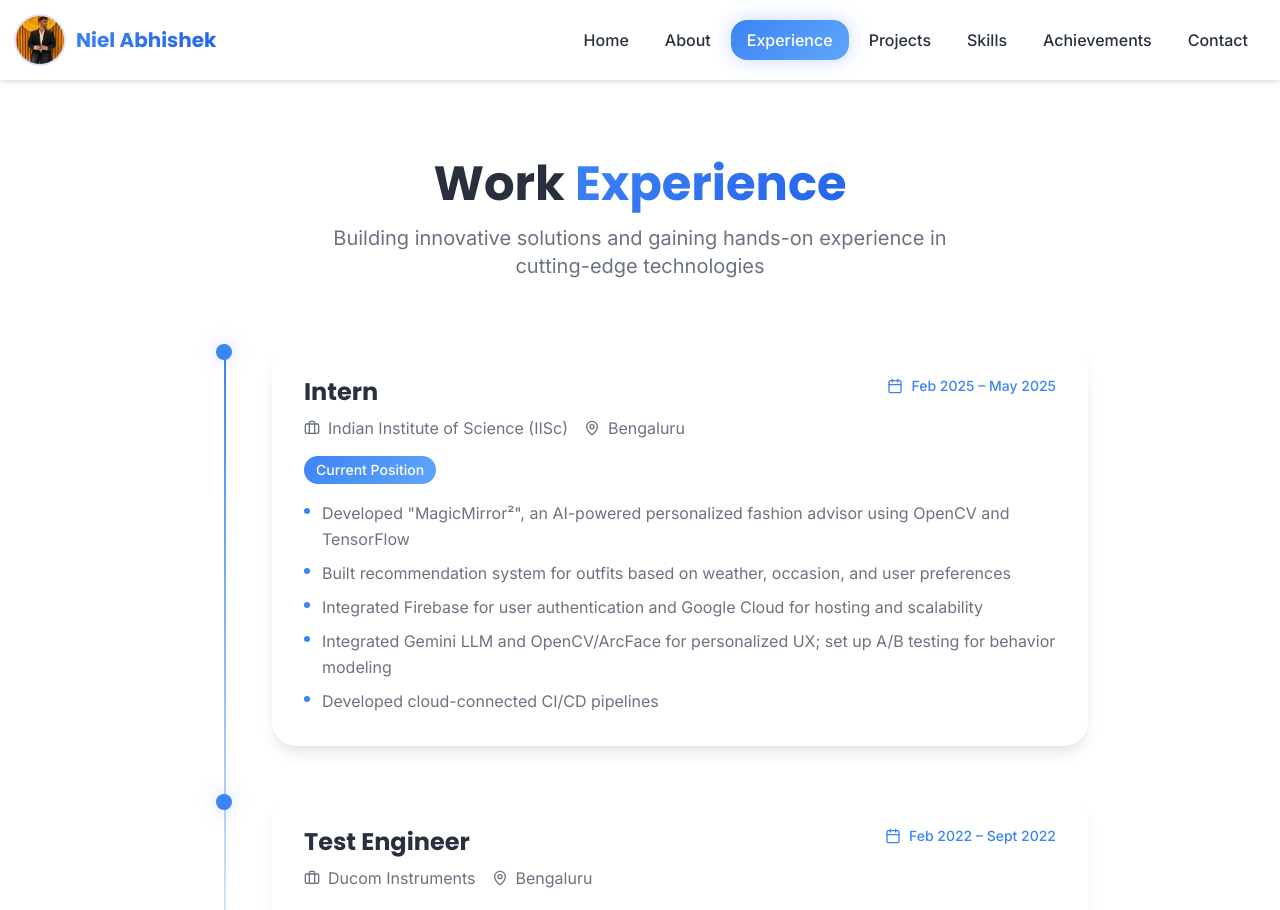
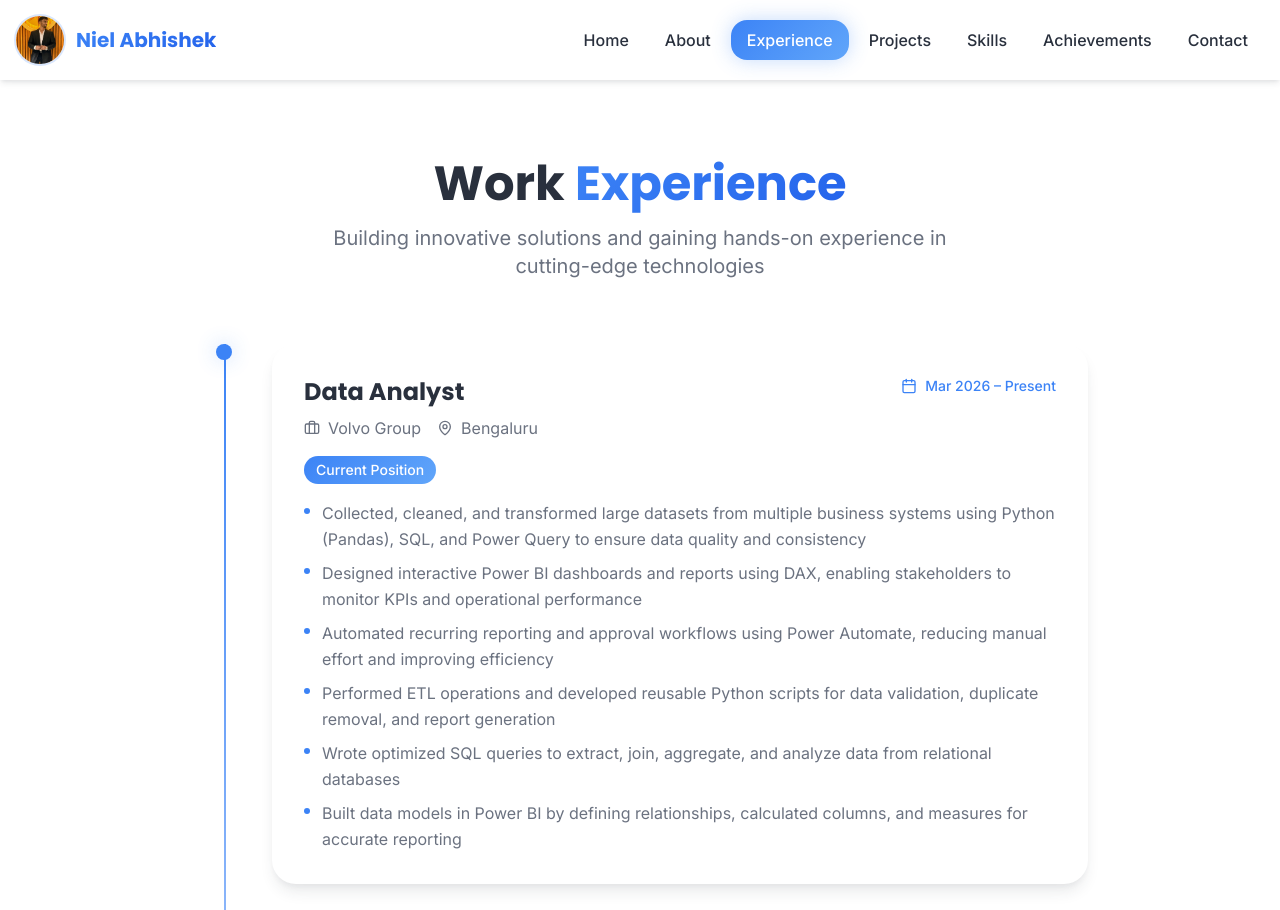
Before and after one commit to Nieldave/NielDave360, a React (Vite) app: page /experience in a window 1280 px wide. Shown: the top 910 px of the page. Built offline with nearby package versions, Linux system fonts and the light colour scheme; the HTML template or start-up script is replaced by a standard one.

Commit message:
Updated Experience

```diff
--- a/src/pages/Experience.tsx
+++ b/src/pages/Experience.tsx
@@ -3,18 +3,34 @@ import { Calendar, MapPin, Briefcase } from 'lucide-react';
 const Experience = () => {
   const experiences = [
     {
-      title: 'Intern',
+      title: 'Data Analyst',
+      company: 'Volvo Group',
+      location: 'Bengaluru',
+      duration: 'Mar 2026 – Present',
+      description: [
+        'Collected, cleaned, and transformed large datasets from multiple business systems using Python (Pandas), SQL, and Power Query to ensure data quality and consistency',
+        'Designed interactive Power BI dashboards and reports using DAX, enabling stakeholders to monitor KPIs and operational performance',
+        'Automated recurring reporting and approval workflows using Power Automate, reducing manual effort and improving efficiency',
+        'Performed ETL operations and developed reusable Python scripts for data validation, duplicate removal, and report generation',
+        'Wrote optimized SQL queries to extract, join, aggregate, and analyze data from relational databases',
+        'Built data models in Power BI by defining relationships, calculated columns, and measures for accurate reporting',
+      ],
+      current: true,
+    },
+    {
+      title: 'Software Engineering Intern',
       company: 'Indian Institute of Science (IISc)',
       location: 'Bengaluru',
       duration: 'Feb 2025 – May 2025',
       description: [
-        'Developed "MagicMirror²", an AI-powered personalized fashion advisor using OpenCV and TensorFlow',
-        'Built recommendation system for outfits based on weather, occasion, and user preferences',
-        'Integrated Firebase for user authentication and Google Cloud for hosting and scalability',
-        'Integrated Gemini LLM and OpenCV/ArcFace for personalized UX; set up A/B testing for behavior modeling',
-        'Developed cloud-connected CI/CD pipelines',
+        'Developed cloud-enabled backend services for the MagicMirror² Digital Wardrobe using Flask, Firebase Firestore, and Firebase Storage',
+        'Designed a scalable NoSQL database architecture supporting personalized wardrobe management for multiple users and family profiles',
+        'Built REST APIs and WebSocket communication for real-time synchronization between backend services and the React frontend',
+        'Integrated cloud storage, image preprocessing (OpenCV, rembg), and authentication workflows to automate wardrobe management',
+        'Collaborated on AI integration by connecting wardrobe metadata with facial recognition (ArcFace) and Gemini LLM-based outfit recommendations',
+        'Improved application scalability, data organization, and retrieval efficiency through optimized Firestore collections and cloud storage design',
       ],
-      current: true,
+      current: false,
     },
     {
       title: 'Test Engineer',
```
